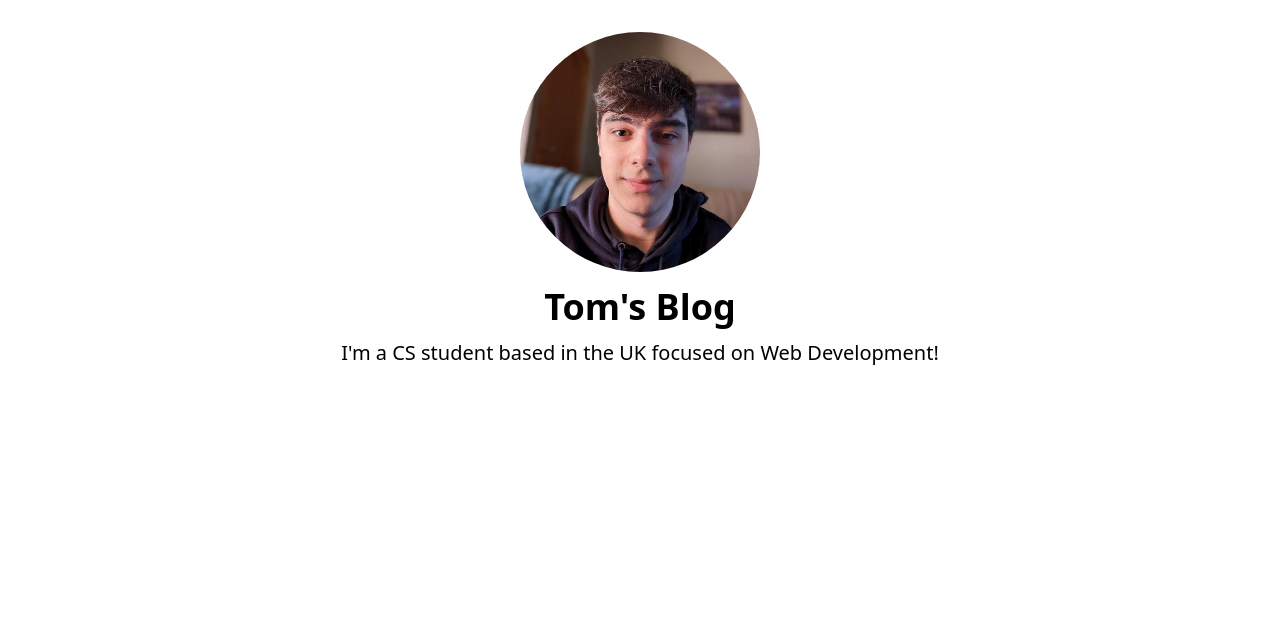
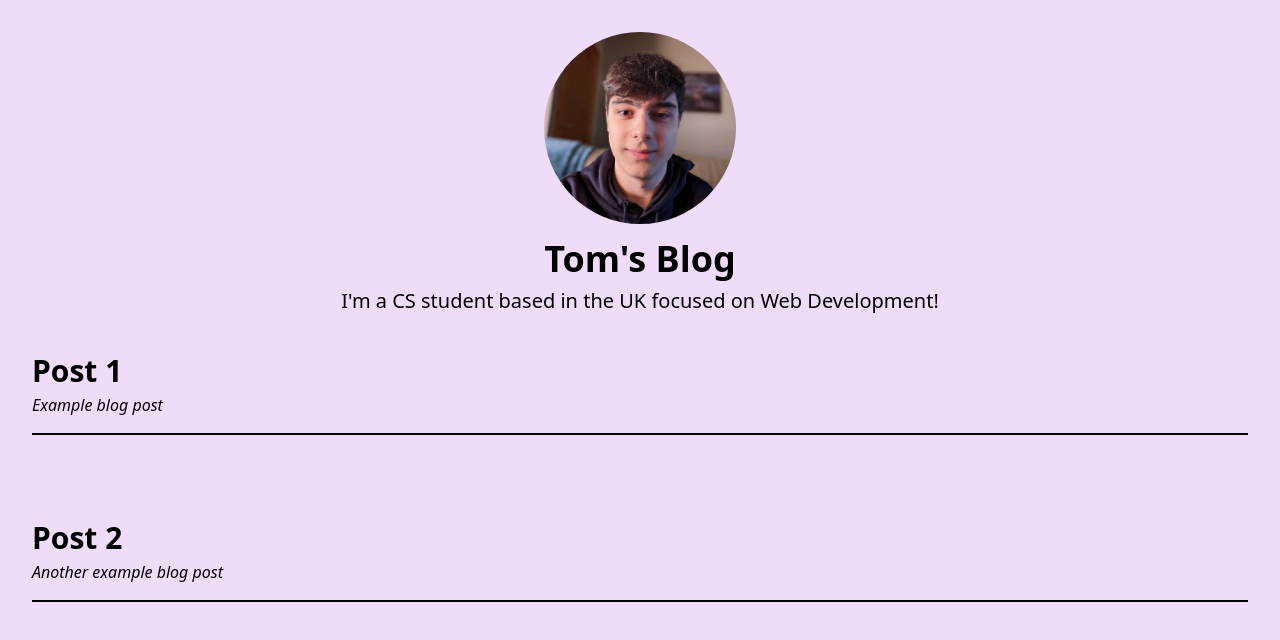
Before and after one commit to tomshaw650/blog, an Astro site: page / in a window 1280 px wide. Built offline with nearby package versions, Linux system fonts and the light colour scheme; Astro itself is replaced by a stand-in of ours.

Commit message:
finished layout

```diff
--- a/src/components/header.astro
+++ b/src/components/header.astro
@@ -1,10 +1,10 @@
-<div>
-  <div class="grid place-content-center mt-8">
-    <img class="rounded-full h-60" src="/images/tom.jpeg" />
+<header>
+  <div class="grid place-content-center">
+    <img class="rounded-full overflow-hidden w-full flex-shrink-0 aspect-square h-48 mt-8 z-10" src="/images/tom.jpeg" />
   </div>
 
-  <div class="grid place-content-center">
-    <h1 class="grid place-content-center font-bold text-4xl pt-2">Tom's Blog</h1>
-    <h2 class="text-xl pt-1">I'm a CS student based in the UK focused on Web Development!</h2>
+  <div>
+    <h1 class="text-4xl font-bold pt-2 text-center">Tom's Blog</h1>
+    <h2 class="text-xl px-8 xl:px-0 text-center">I'm a CS student based in the UK focused on Web Development!</h2>
   </div>
-</div>
+</header>
--- a/src/components/pages.astro
+++ b/src/components/pages.astro
@@ -2,12 +2,11 @@
   const posts = await Astro.glob('../pages/posts/*.md');
 ---
 
-<div>
+<div class="grid p-4 lg:p-8 gap-y-10 xl:gap-y-20 w-full">
   {posts.slice(0, 3).map((post) => (
-    <article>
-      <h1>{post.frontmatter.title}</h1>
-      <p>{post.frontmatter.description}</p>
-      <a href={post.frontmatter.url}>Read more</a>
+    <article class="pb-4 border-b-2 border-black">
+      <h1 class="font-bold text-3xl"><a class="hover:underline" href={post.frontmatter.url}>{post.frontmatter.title}</a></h1>
+      <p class="italic">{post.frontmatter.description}</p>
     </article>
   ))}
 </div>
--- a/src/layouts/BaseLayout.astro
+++ b/src/layouts/BaseLayout.astro
@@ -9,7 +9,9 @@ const {title} = Astro.props;
   </head>
 
 	<body>
-		<slot />
+    <main>
+		  <slot />
+    </main>
 	</body>
 
 </html>
--- /dev/null
+++ b/src/pages/404.astro
@@ -0,0 +1,11 @@
+---
+import BaseLayout from '../layouts/BaseLayout.astro'
+import "../style/global.css";
+
+const title = "404 Page Not Found"
+---
+
+<BaseLayout title={title}>
+    <h1 class="text-7xl text-center">404</h1>
+    <p class="text-2xl text-center">Sorry, the page you're looking for isn't here. Try going back!</p>
+</BaseLayout>
--- a/src/pages/index.astro
+++ b/src/pages/index.astro
@@ -1,12 +1,13 @@
 ---
 import BaseLayout from '../layouts/BaseLayout.astro'
 import Header from '../components/header.astro';
-// import Pages from '../components/pages.astro';
+import Pages from '../components/pages.astro';
+import "../style/global.css";
 
 const title = "Tom's Blog"
 ---
 
 <BaseLayout title={title}>
   <Header />
-
+  <Pages />
 </BaseLayout>
--- a/src/pages/posts/post-1.md
+++ b/src/pages/posts/post-1.md
@@ -3,8 +3,9 @@ setup: |
   import Layout from '../../layouts/BlogPost.astro';
 title: Post 1
 description: Example blog post
-date: 16-06-2022
+date: 16-06-202
+url: /posts/post-1
 author: "Tom Shaw"
 ---
 
-test test test
+this is blog post 1
--- a/src/pages/posts/post-2.md
+++ b/src/pages/posts/post-2.md
@@ -4,7 +4,8 @@ setup: |
 title: Post 2
 description: Another example blog post
 date: 16-06-2022
+url: /posts/post-2
 author: "Tom Shaw"
 ---
 
-test test test
+this is blog post 2
--- /dev/null
+++ b/src/style/global.css
@@ -0,0 +1,12 @@
+@tailwind base;
+@tailwind components;
+@tailwind utilities;
+
+body {
+  -webkit-font-smoothing: antialiased;
+}
+html,
+body {
+  background-color: #EFDCF9;
+  height: 100%;
+}
```
